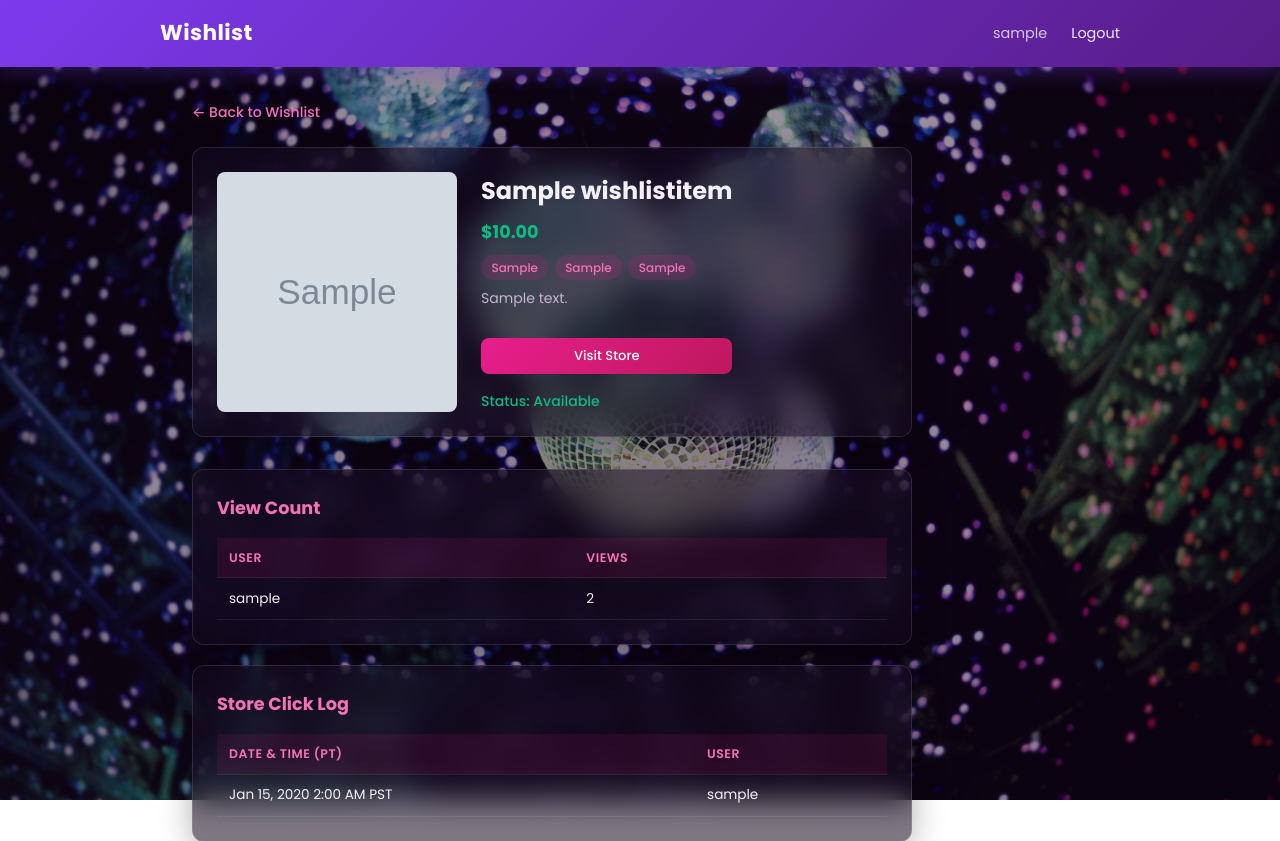
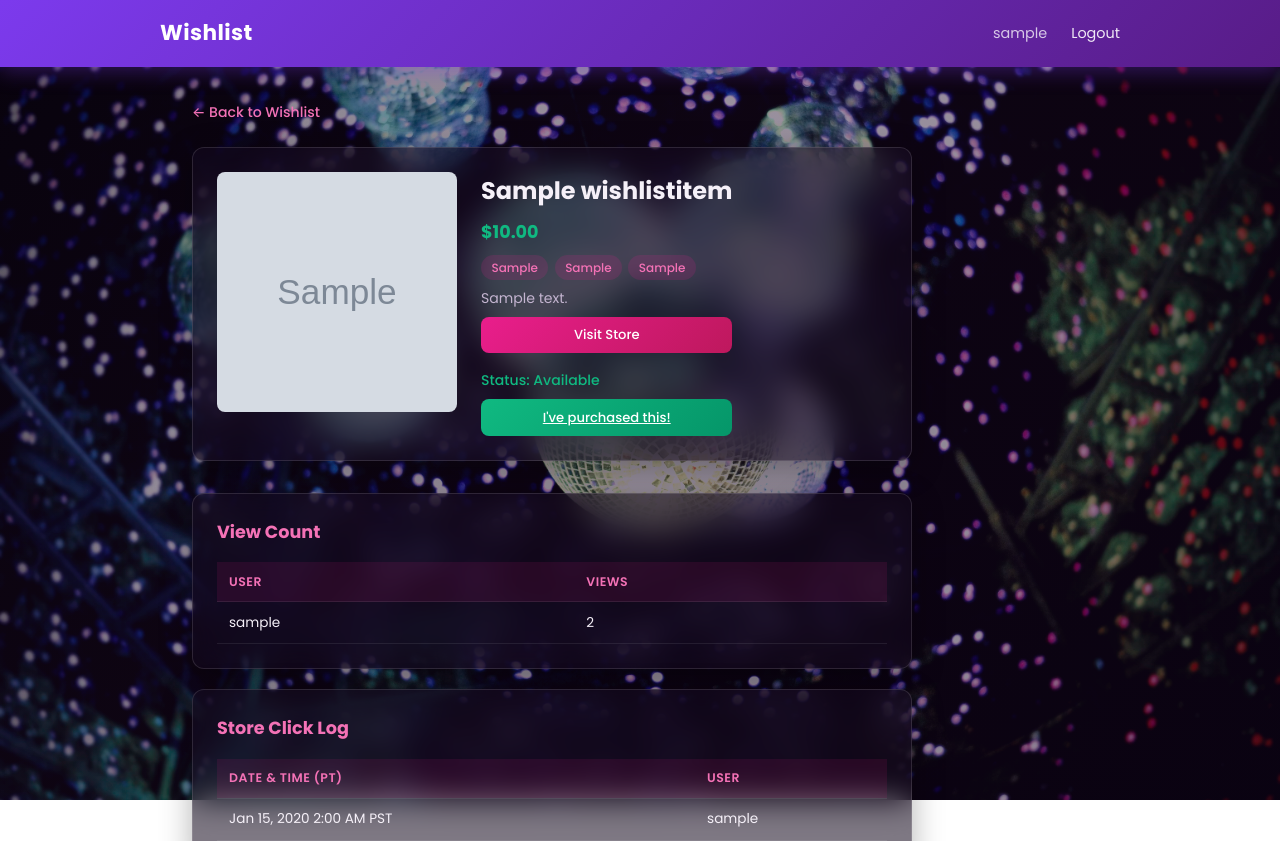
Before and after one commit to dianestephani/wishlist, a Django app: page /item/1/ in a window 1280 px wide. Shown: the top 841 px of the page. Run offline with Django 5.2, Linux system fonts and the light colour scheme; a user stored in the database is signed in; tables that the repository leaves empty hold one stand-in row (values such as "Sample post"); grey boxes marked "Sample" are stand-in pictures.

Commit message:
buttons added in item detail view

```diff
--- a/templates/wishlist/item_detail.html
+++ b/templates/wishlist/item_detail.html
@@ -47,6 +47,16 @@
             <p class="item-status item-status-{{ item.status }}">
                 Status: {{ item.get_status_display }}
             </p>
+
+            {% if item.status == "available" %}
+                <a href="{% url 'wishlist:mark_purchased' item.id %}" class="btn-purchased">
+                    I've purchased this!
+                </a>
+            {% elif item.status == "purchased" %}
+                <a href="{% url 'wishlist:undo_purchase' item.id %}" class="btn-undo">
+                    Just kidding!
+                </a>
+            {% endif %}
         </div>
     </div>
 
```
